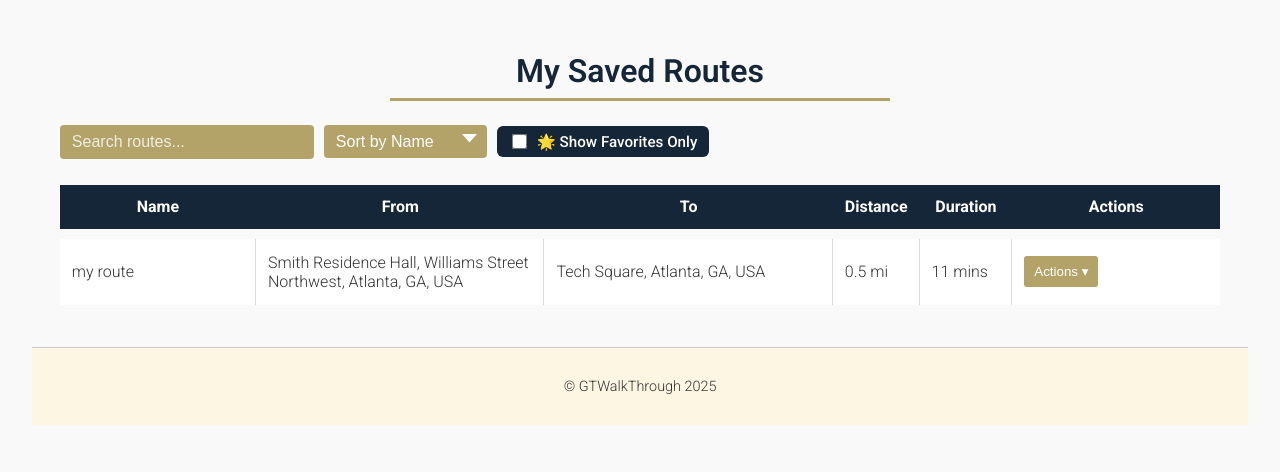
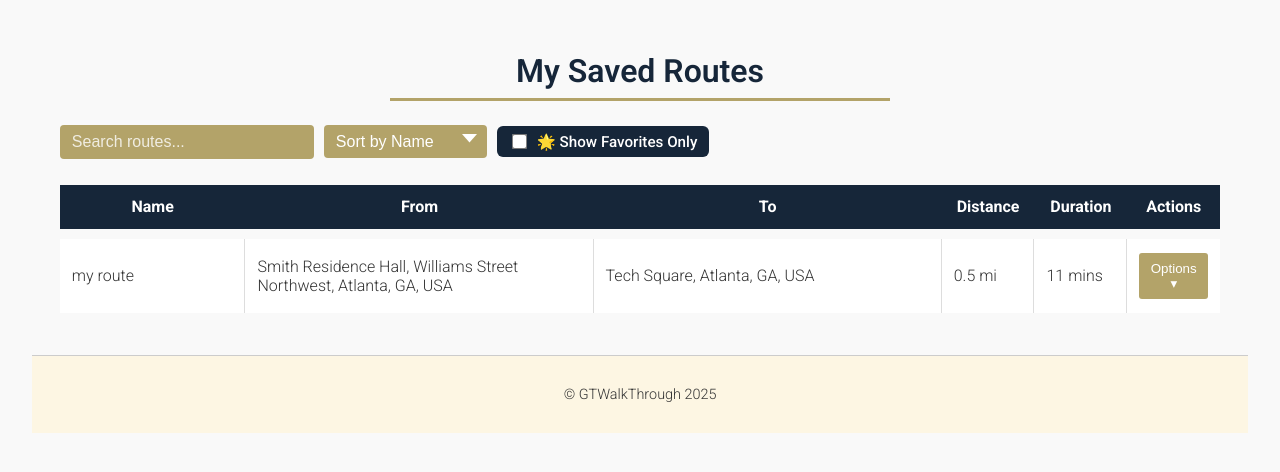
Before and after one commit to nakulshah04/GTWalkThrough, a Django app: page /my_routes/ in a window 1280 px wide. Shown: the part 131-603 px from the top of the page. Run offline with Django 5.2, Linux system fonts and the light colour scheme; a user stored in the database is signed in; data comes from the database, SQL or seed files in the repository.

Commit message:
resized columns on the routes page

```diff
--- a/gtwt_app/templates/my_routes.html
+++ b/gtwt_app/templates/my_routes.html
@@ -197,12 +197,12 @@
     <table class="route-table" id="routesTable">
       <thead>
         <tr>
-          <th style="width: 17%">Name</th>
-          <th style="width: 25%">From</th>
-          <th style="width: 25%">To</th>
-          <th style="width: 7%">Distance</th>
+          <th style="width: 16%">Name</th>
+          <th style="width: 30%">From</th>
+          <th style="width: 30%">To</th>
+          <th style="width: 8%">Distance</th>
           <th style="width: 8%">Duration</th>
-          <th style="width: 18%">Actions</th>
+          <th style="width: 8%">Actions</th>
         </tr>
       </thead>
       <tbody>
@@ -223,7 +223,7 @@
           <td class="duration">{{ r.duration_text }}</td>
           <td>
             <div class="dropdown-wrapper">
-              <button class="route-btn actions-dropdown-btn">Actions ▾</button>
+              <button class="route-btn actions-dropdown-btn">Options ▾</button>
               <div
                 class="dropdown-menu"
                 style="display: none; flex-direction: column"
```
